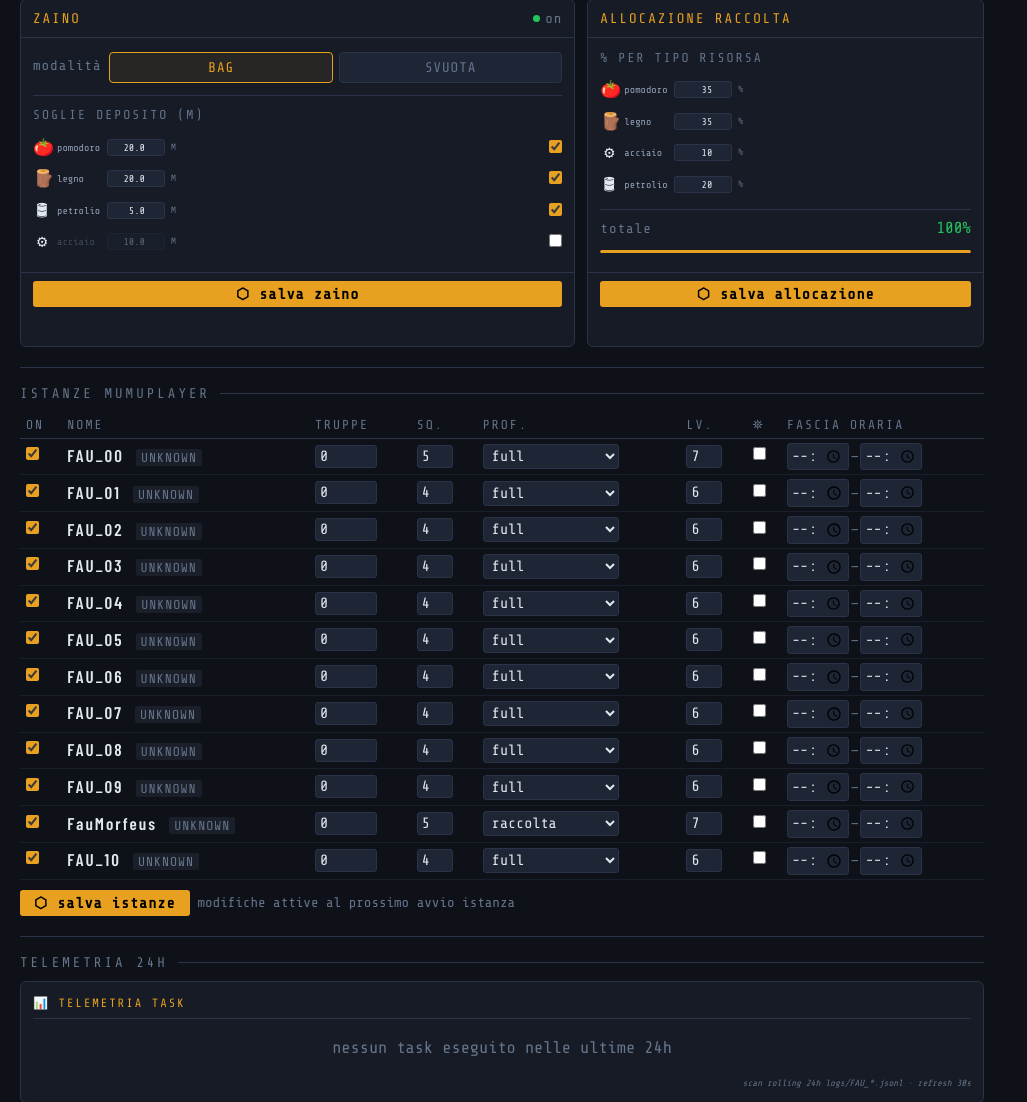
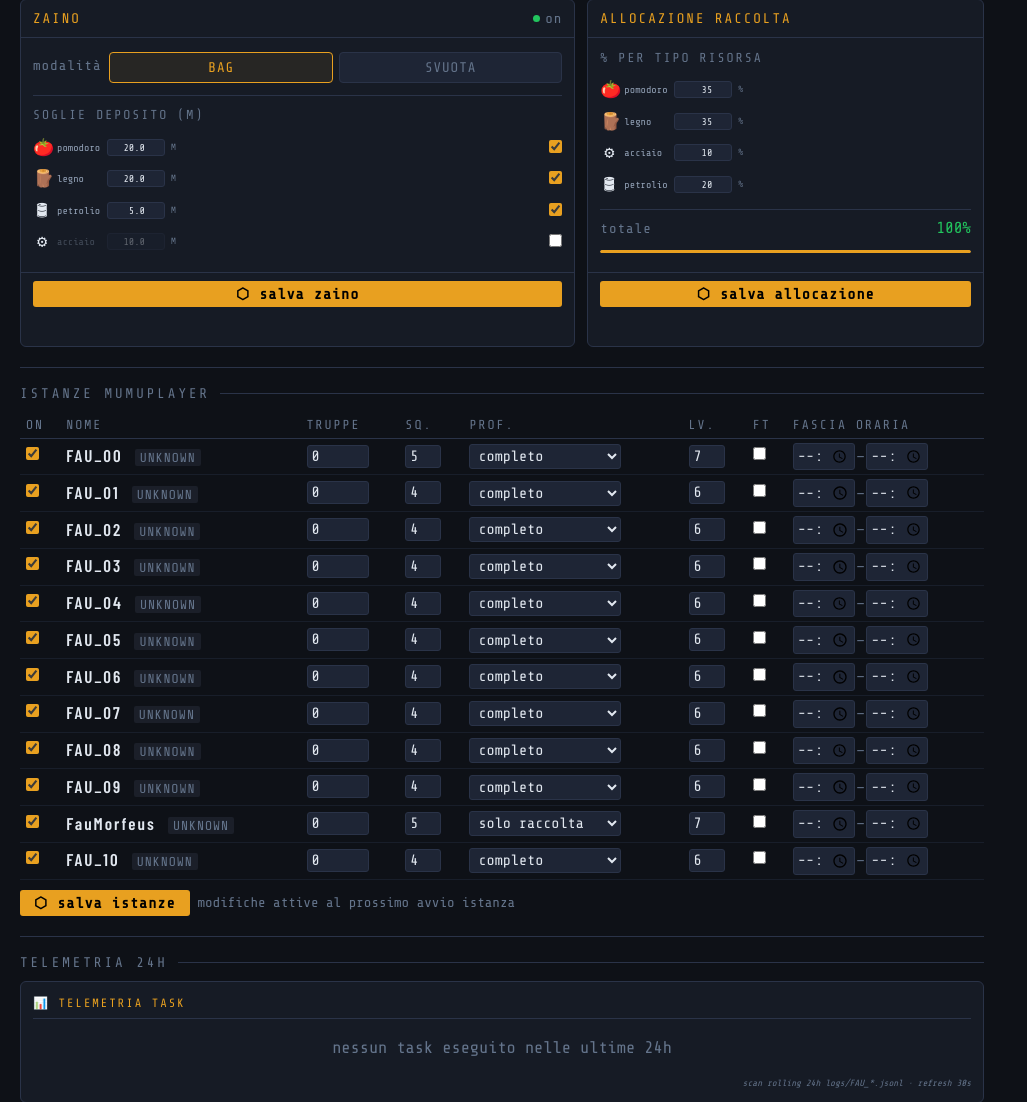
Before and after one commit to faustodba/doomsday-engine, a FastAPI app: page /ui in a window 1280 px wide. Shown: the part 1838-2940 px from the top of the page, without its empty margins (0-1027 px from the left). Run offline with FastAPI, Linux system fonts and the light colour scheme; some libraries are stand-ins or nearby versions; some web fonts are replaced.

Commit message:
ui(dashboard): rinomina tipologie istanza + sostituisce icona ⛯ con FT
Tipologie nel select ora con label esplicite:
- full          -> 'completo'        (tutti task, raccolta standard)
- raccolta_fast -> 'completo · fast' (tutti task, raccolta in modalità veloce)
- raccolta_only -> 'solo raccolta'   (solo task raccolta, profilo FauMorfeus)

Riordino opzioni per raggruppare 'completo' (standard + fast) sopra
'solo raccolta'. Value resta invariato (zero impatto su backend/serialize).

Header colonna fuori territorio: glifo ⛯ -> testo 'FT' (più leggibile e
coerente con stile colonne lv./sq./prof.). Title hover preservato.

Co-Authored-By: Claude Opus 4.7 (1M context) <noreply@anthropic.com>

```diff
--- a/dashboard/app.py
+++ b/dashboard/app.py
@@ -666,9 +666,9 @@ def partial_ist_table(request: Request):
           <td><input type="number" class="ist-sq" value="{max_squadre}" {disabled_attr}
                      min="1" max="10" style="width:36px"></td>
           <td><select class="ist-prof" {disabled_attr}>
-            <option value="full"          {"selected" if tipologia=="full"          else ""}>full</option>
-            <option value="raccolta_only" {"selected" if tipologia=="raccolta_only" else ""}>raccolta</option>
-            <option value="raccolta_fast" {"selected" if tipologia=="raccolta_fast" else ""}>raccolta fast</option>
+            <option value="full"          {"selected" if tipologia=="full"          else ""}>completo</option>
+            <option value="raccolta_fast" {"selected" if tipologia=="raccolta_fast" else ""}>completo · fast</option>
+            <option value="raccolta_only" {"selected" if tipologia=="raccolta_only" else ""}>solo raccolta</option>
           </select></td>
           <td><input type="number" class="ist-lv" value="{livello}" {disabled_attr}
                      min="1" max="10" style="width:36px"></td>
--- a/dashboard/templates/index.html
+++ b/dashboard/templates/index.html
@@ -236,7 +236,7 @@
         <table class="ist-tbl">
           <thead><tr>
             <th>on</th><th>nome</th><th>truppe</th><th>sq.</th>
-            <th>prof.</th><th>lv.</th><th title="raccolta fuori territorio (WU50)">⛯</th>
+            <th>prof.</th><th>lv.</th><th title="raccolta fuori territorio (WU50)">FT</th>
             <th>fascia oraria</th>
           </tr></thead>
           <tbody id="ist-tbody"
```
